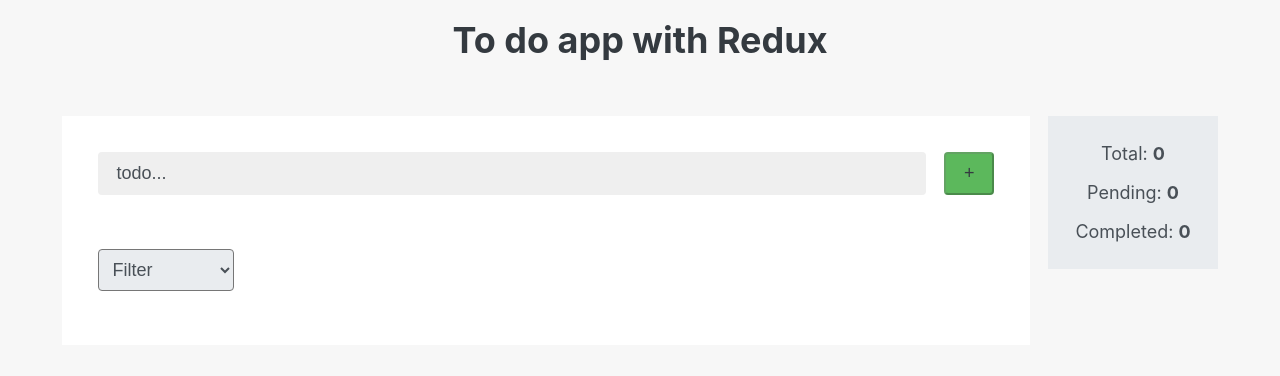
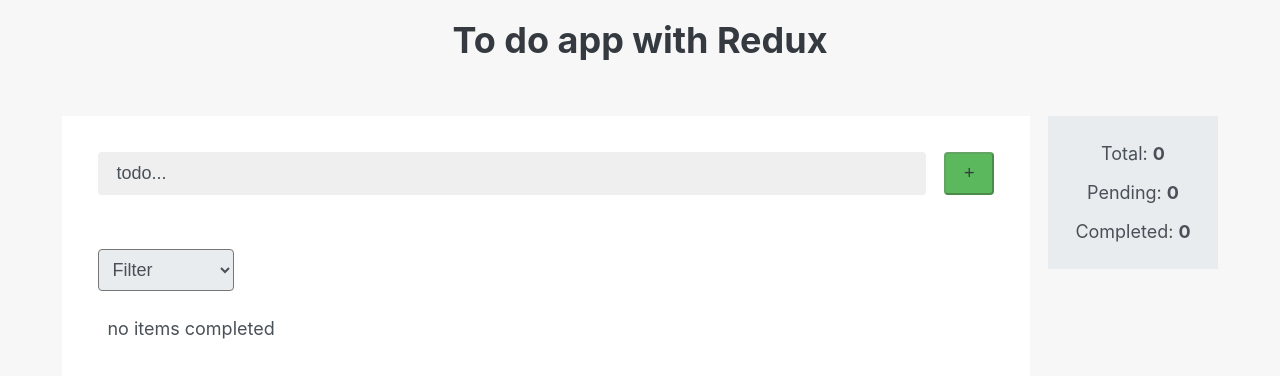
Before and after one commit to Mimmofalena/Todo-REDUX, a React (Create React App) app: page / in a window 1280 px wide. Shown: the top 376 px of the page. Built offline with nearby package versions, Linux system fonts and the light colour scheme.

Commit message:
add text when no completed items

```diff
--- a/src/components/TodoList.js
+++ b/src/components/TodoList.js
@@ -53,8 +53,10 @@ const TodoList = (props) => {
       </div>
 
       <ul className={classes.listContainer}>
+        {!todos.length && <p>no items completed</p>}
         {todos.map((todo) => {
           return (
+            <>
               <div
                 id={todo.id}
                 key={todo.id}
@@ -76,9 +78,12 @@ const TodoList = (props) => {
                 />
                 <BsFillTrashFill
                   onClick={props.alert}
-                className={[classes.button, classes.button_delete].join(" , ")}
+                  className={[classes.button, classes.button_delete].join(
+                    " , "
+                  )}
                 />
               </div>
+            </>
           );
         })}
       </ul>
```
Lines whose indentation alone changed are shown as unchanged.
